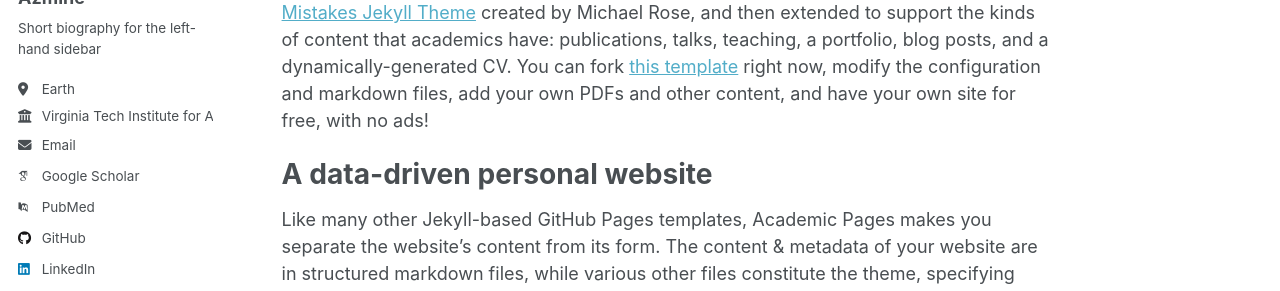
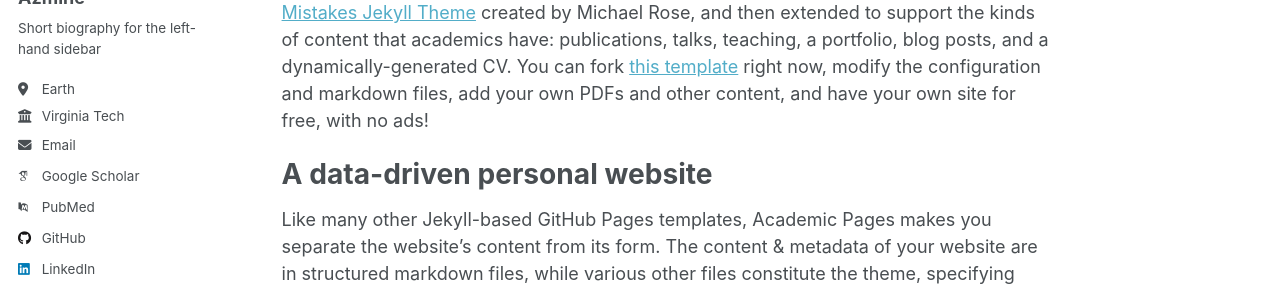
Before and after one commit to muhammadfarhan720/muhammadfarhan720.github.io, a Jekyll site: the page built from _pages/about.md, in a window 1280 px wide. Shown: the part 278-569 px from the top of the page. Built offline with Jekyll 4.4.1, drawn with Linux system fonts in a browser that asks for light colours; some web fonts are replaced.

Commit message:
Update _config.yml

```diff
--- a/_config.yml
+++ b/_config.yml
@@ -27,7 +27,7 @@ author:
   pronouns         : # example: "she/her"
   bio              : "Short biography for the left-hand sidebar"
   location         : "Earth"
-  employer         : "Virginia Tech Institute for Advanced Computing"
+  employer         : "Virginia Tech"
   uri              : # URL
   email            : "none@example.org"
 
```
